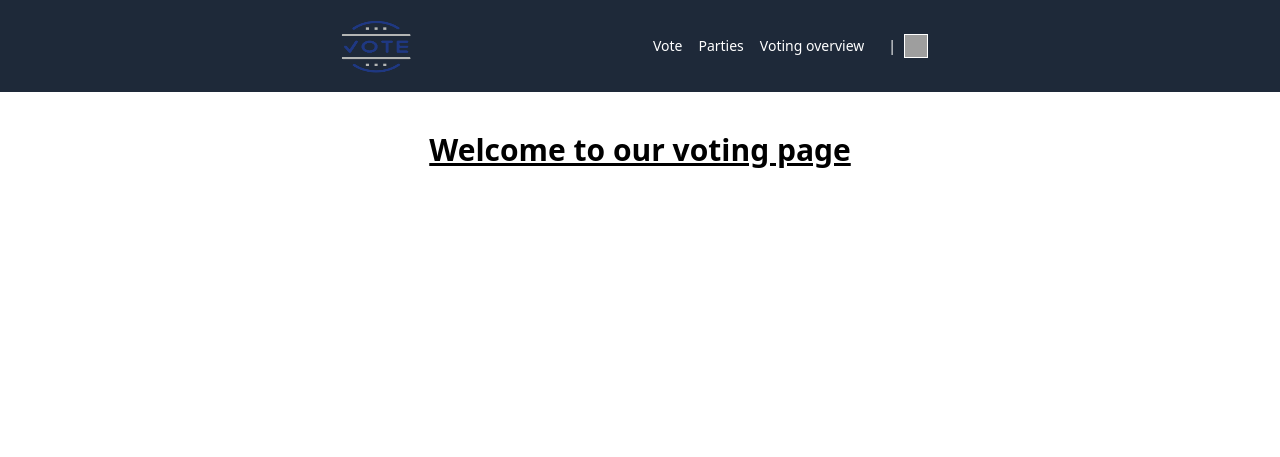
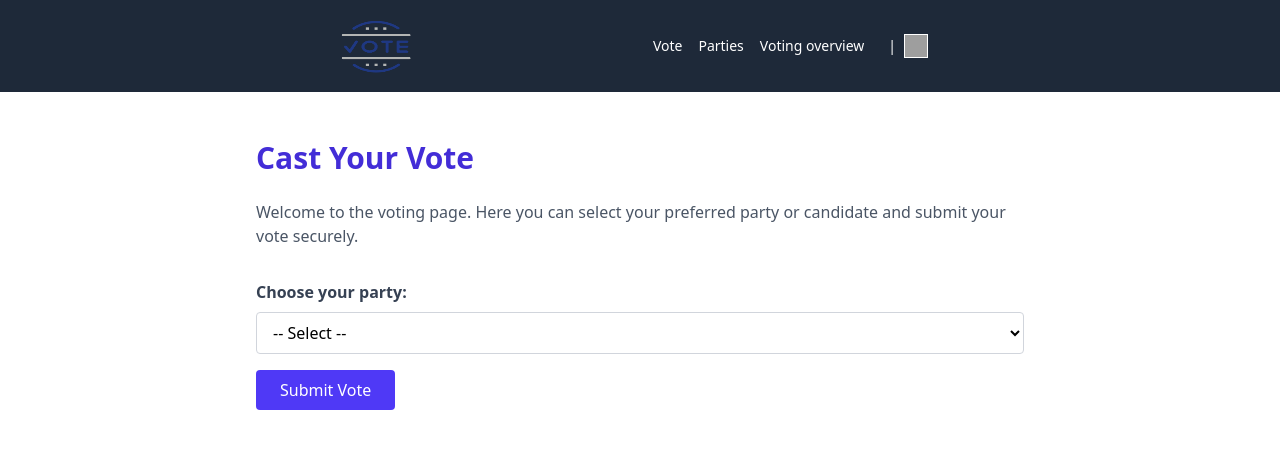
Before and after one commit to Ikrima-Alilouch/DigitalVoting, a Laravel app: page /votes in a window 1280 px wide. Shown: the top 457 px of the page. Run offline with Laravel 12, Linux system fonts and the light colour scheme; the visitor is signed in with stand-in values (Sample User, id 1); style sheets or scripts are compiled from the project's sources; parts of the project's set-up code (start-up, migrations or seed data) failed here and were passed over; grey boxes are pictures that could not be loaded.

Commit message:
homepage

```diff
--- a/app/Http/Controllers/AuthController.php
+++ b/app/Http/Controllers/AuthController.php
@@ -11,7 +11,7 @@ class AuthController extends Controller
     {
         auth()->logout();
 
-        return redirect()->route('welcome');
+        return redirect()->route('home');
     }
 
     public function loginView()
@@ -24,7 +24,7 @@ class AuthController extends Controller
         $credentials = $request->only('email', 'password');
 
         if (auth()->attempt($credentials)) {
-            return redirect()->route('welcome');
+            return redirect()->route('home');
         }
 
         return redirect()->back()->withErrors(['email' => 'Invalid credentials']);
@@ -74,7 +74,7 @@ class AuthController extends Controller
 
         auth()->login($user);
 
-        return redirect()->route('welcome');
+        return redirect()->route('home');
     }
 
 }
--- a/resources/views/components/layouts/default.blade.php
+++ b/resources/views/components/layouts/default.blade.php
@@ -7,7 +7,7 @@
     @vite('resources/css/app.css')
 </head>
 <body>
-<h1 class="container">
+<h1>
     @include('components.navbar')
 
     {{ $slot }}
--- a/resources/views/components/navbar.blade.php
+++ b/resources/views/components/navbar.blade.php
@@ -1,7 +1,7 @@
 <nav class="bg-gray-800 p-4">
     <div class="container mx-auto px-4 sm:px-6 lg:px-80">
         <div class="flex items-center justify-between">
-            <a href="{{ route('welcome') }}">
+            <a href="{{ route('home') }}">
                 <img src="{{ asset('image/website-logo3.png') }}" alt="Logo" class="h-15 w-20 inline-block mr-2">
             </a>
             <div class="flex items-center space-x-4">
--- a/resources/views/votes/index.blade.php
+++ b/resources/views/votes/index.blade.php
@@ -1,6 +1,24 @@
 <x-layouts.default>
-    <x-slot name="title">Voting page</x-slot>
+    <x-slot:title>
+        Voting Page
+    </x-slot>
 
-    <div class="container mx-auto text-3xl font-bold underline">
-        <h1 class="text-3xl font-bold text-center mt-10">Welcome to our voting page</h1>
-    </div></x-layouts.default>
+    <div class="max-w-3xl mx-auto py-12">
+        <h2 class="text-3xl font-bold text-indigo-700 mb-6">Cast Your Vote</h2>
+        <p class="mb-8 text-gray-600">Welcome to the voting page. Here you can select your preferred party or candidate and submit your vote securely.</p>
+        <!-- Example voting form -->
+        <form method="POST" action="#">
+            @csrf
+            <div class="mb-4">
+                <label class="block text-gray-700 font-semibold mb-2">Choose your party:</label>
+                <select class="w-full border border-gray-300 rounded px-3 py-2" name="party">
+                    <option value="">-- Select --</option>
+                    <option value="party1">Party 1</option>
+                    <option value="party2">Party 2</option>
+                    <option value="party3">Party 3</option>
+                </select>
+            </div>
+            <button type="submit" class="bg-indigo-600 text-white px-6 py-2 rounded hover:bg-indigo-700">Submit Vote</button>
+        </form>
+    </div>
+</x-layouts.default>
--- a/routes/web.php
+++ b/routes/web.php
@@ -6,8 +6,12 @@ use App\Http\Controllers\VoteController;
 use App\Http\Controllers\AuthController;
 
 Route::get('/', function () {
-    return view('welcome');
-})->name('welcome');
+    return view('home');
+})->name('home');
+
+Route::get('/about', function () {
+    return view('about');
+})->name('about');
 
 Route::post('/logout', [AuthController::class, 'logout'])->name('logout');
 Route::get('/login', [AuthController::class, 'loginView'])->name('login');
```
Also changed, not shown: package-lock.json.
